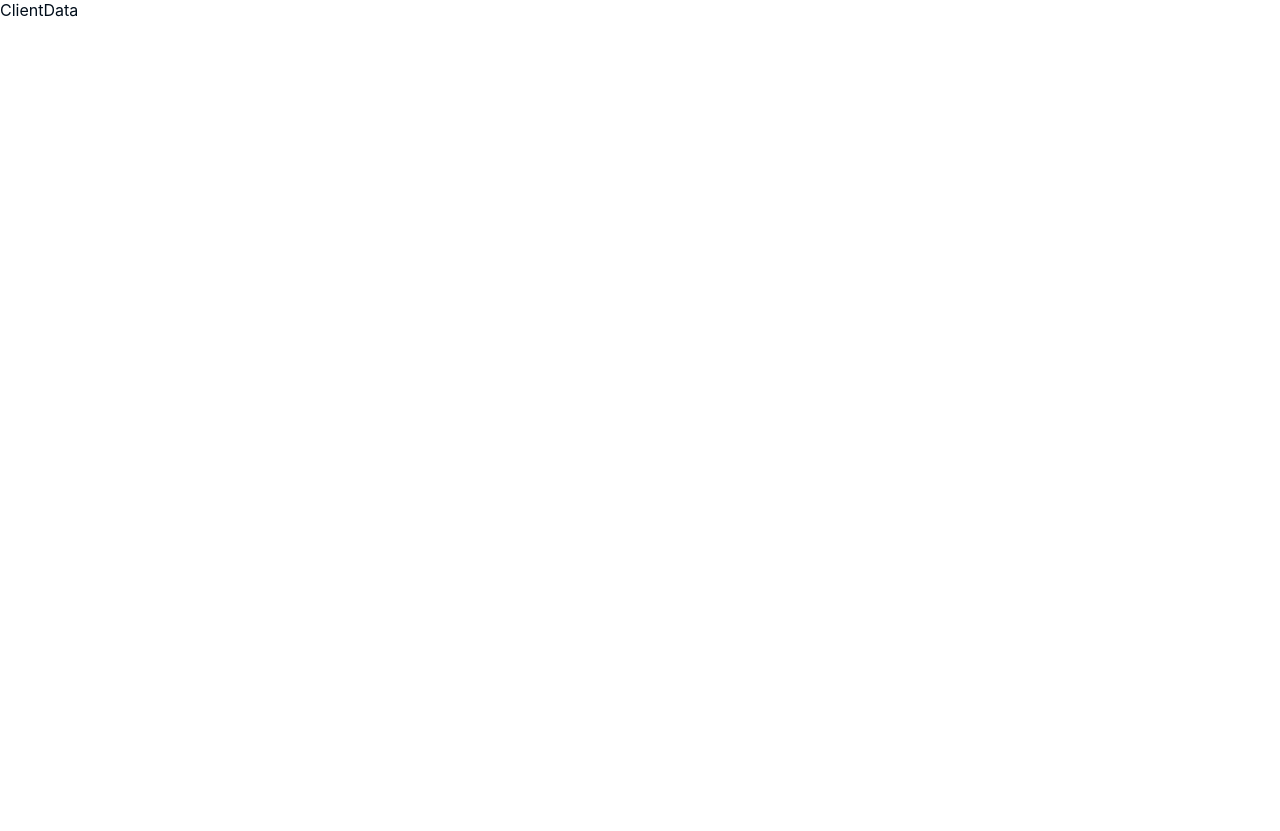
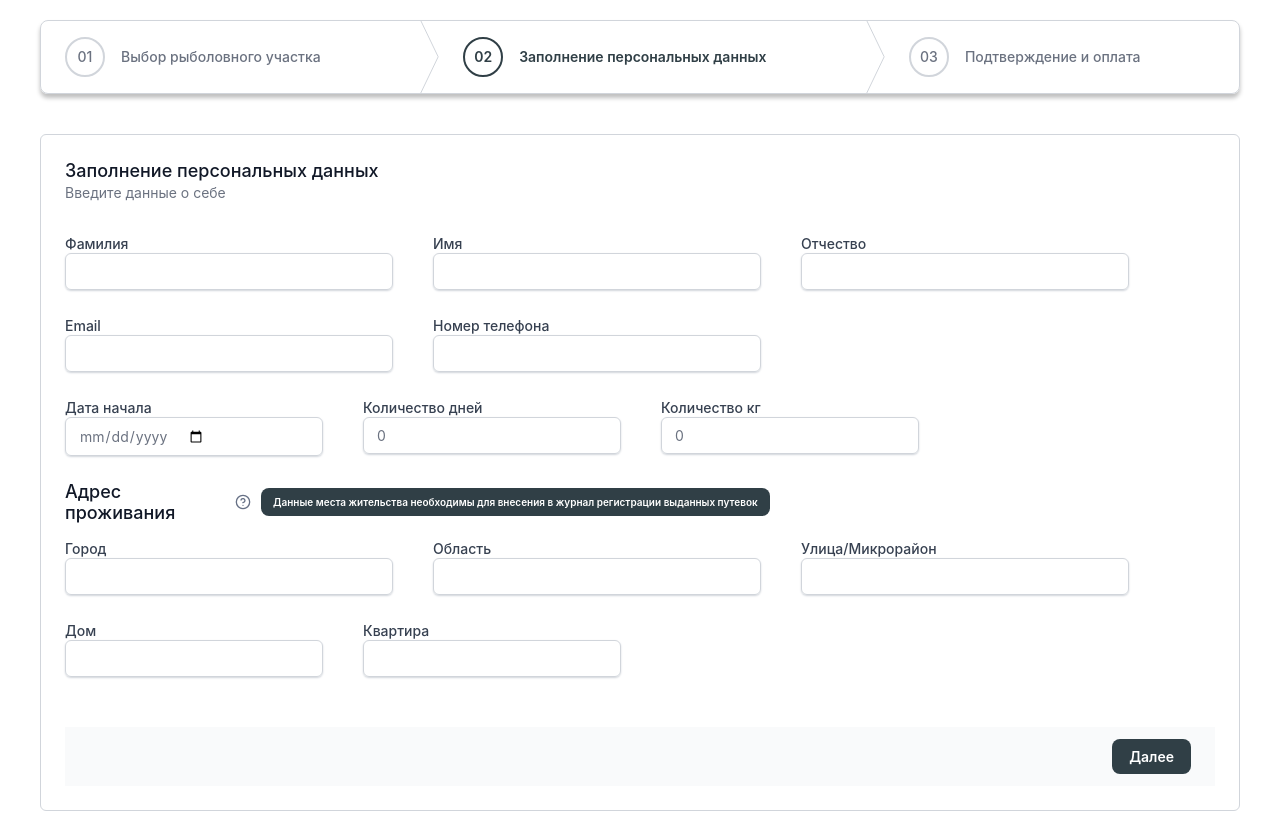
Before and after one commit to Ltsoy1120/poymay, a React (Create React App) app: page /online-buy-fishing/client-data in a window 1280 px wide. Before the commit the page ends 800 px from the top, so only its background shows below. Built offline with nearby package versions, Linux system fonts and the light colour scheme.

Commit message:
Заполнение персональных данных

```diff
--- /dev/null
+++ b/src/components/Input/index.tsx
@@ -0,0 +1,43 @@
+import React from "react"
+import "./style.scss"
+
+interface InputProps {
+  label: string
+  name: string
+  type?: "text" | "number" | "tel" | "date"
+  disabled?: boolean
+  autoFocus?: boolean
+  value: string
+  onChange: () => void
+  width?: number
+}
+const Input = ({
+  label,
+  name,
+  type,
+  disabled,
+  autoFocus,
+  value,
+  onChange,
+  width
+}: InputProps) => {
+  return (
+    <div className="input">
+      <label htmlFor={name}>{label}</label>
+      <input
+        id={name}
+        name={name}
+        type={type ?? "text"}
+        className="input"
+        required
+        disabled={disabled}
+        autoFocus={autoFocus}
+        value={value}
+        onChange={onChange}
+        style={{ width }}
+      />
+    </div>
+  )
+}
+
+export default Input
--- /dev/null
+++ b/src/components/Input/style.scss
@@ -0,0 +1,19 @@
+@import "../../assets/scss/bundle.scss";
+
+.input {
+  label {
+    @include Typography($font-size-3, 500, $color-gray-700);
+    margin-bottom: 9px;
+  }
+  input {
+    display: flex;
+    width: 300px;
+    padding: 9px 13px;
+    align-items: center;
+    align-self: stretch;
+    @include Typography($font-size-3, 400, $color-gray-500);
+    border-radius: 6px;
+    border: 1px solid #d1d5db;
+    box-shadow: 0px 1px 2px 0px $color-gray-300;
+  }
+}
--- /dev/null
+++ b/src/components/TitlePage/index.tsx
@@ -0,0 +1,15 @@
+interface TitlePageProps {
+  title: string
+  subTitle?: string
+}
+
+const TitlePage = ({ title, subTitle }: TitlePageProps) => {
+  return (
+    <div className="title-page">
+      <h1>{title}</h1>
+      <p>{subTitle}</p>
+    </div>
+  )
+}
+
+export default TitlePage
--- /dev/null
+++ b/src/containers/Form/index.tsx
@@ -0,0 +1,129 @@
+import React, { useState } from "react"
+import Input from "../../components/Input"
+import TitlePage from "../../components/TitlePage"
+import { ClientDTO } from "../../models/client"
+import "./style.scss"
+
+const Form = () => {
+  const [state, setState] = useState<ClientDTO>({
+    surname: "",
+    name: "",
+    patronymic: "",
+    email: "",
+    phone: "",
+    startDate: new Date(),
+    amountDays: 0,
+    weight: 0,
+    address: { city: "", region: "", street: "", house: "", apartment: "" }
+  })
+  return (
+    <form className="form">
+      <div className="row">
+        <Input
+          label="Фамилия"
+          name="surname"
+          autoFocus
+          value={state.surname}
+          onChange={() => {}}
+        />
+        <Input label="Имя" name="name" value={state.name} onChange={() => {}} />
+        <Input
+          label="Отчество"
+          name="patronymic"
+          value={state.patronymic}
+          onChange={() => {}}
+        />
+      </div>
+      <div className="row">
+        <Input
+          label="Email"
+          name="email"
+          value={state.email}
+          onChange={() => {}}
+        />
+        <Input
+          label="Номер телефона"
+          name="phone"
+          type="tel"
+          value={state.phone}
+          onChange={() => {}}
+        />
+      </div>
+      <div className="row">
+        <Input
+          label="Дата начала"
+          type="date"
+          name="startDate"
+          value={""}
+          onChange={() => {}}
+          width={230}
+        />
+        <Input
+          label="Количество дней"
+          name="amountDays"
+          type="number"
+          value={String(state.amountDays)}
+          onChange={() => {}}
+          width={230}
+        />
+        <Input
+          label="Количество кг"
+          name="weight"
+          value={String(state.weight)}
+          onChange={() => {}}
+          width={230}
+        />
+      </div>
+      <div className="address-title">
+        <h2>Адрес проживания</h2>
+        <img
+          className="icon"
+          src="/static/images/help-circle.svg"
+          alt="help-icon"
+        />
+        <div className="help-content" style={{ display: "block" }}>
+          Данные места жительства необходимы для внесения в журнал регистрации
+          выданных путевок
+        </div>
+      </div>
+      <div className="row">
+        <Input
+          label="Город"
+          name="city"
+          value={state.address.city}
+          onChange={() => {}}
+        />
+        <Input
+          label="Область"
+          name="region"
+          value={state.address.region}
+          onChange={() => {}}
+        />
+        <Input
+          label="Улица/Микрорайон"
+          name="street"
+          value={state.address.street}
+          onChange={() => {}}
+        />
+      </div>
+      <div className="row">
+        <Input
+          label="Дом"
+          name="house"
+          value={state.address.house}
+          onChange={() => {}}
+          width={230}
+        />
+        <Input
+          label="Квартира"
+          name="apartment"
+          value={state.address.apartment}
+          onChange={() => {}}
+          width={230}
+        />
+      </div>
+    </form>
+  )
+}
+
+export default Form
--- /dev/null
+++ b/src/containers/Form/style.scss
@@ -0,0 +1,33 @@
+@import "../../assets/scss/bundle.scss";
+
+.form {
+  margin: 30px 0 50px;
+  .row {
+    width: 100%;
+    display: flex;
+    gap: 40px;
+    margin-bottom: 25px;
+  }
+  .address-title {
+    display: flex;
+    align-items: center;
+    gap: 10px;
+    margin-bottom: 15px;
+    h2 {
+      width: 160px;
+      @include Typography($font-size-1, 500, $color-gray-900);
+    }
+    .icon {
+      width: 16px;
+      height: 16px;
+    }
+    .help-content {
+      padding: 8px 12px;
+      border-radius: $border-radius;
+      background: $color-gray-600;
+      @include Typography(10px, 600, $color-white);
+
+      color: $color-white;
+    }
+  }
+}
--- /dev/null
+++ b/src/models/client.ts
@@ -0,0 +1,19 @@
+export interface ClientDTO {
+  surname: string
+  name: string
+  patronymic: string
+  email: string
+  phone: string
+  startDate: Date
+  amountDays: number
+  weight: number
+  address: AddressDTO
+}
+
+export interface AddressDTO {
+  city: string
+  region: string
+  street: string
+  house: string
+  apartment: string
+}
--- a/src/pages/ClientData/index.tsx
+++ b/src/pages/ClientData/index.tsx
@@ -1,7 +1,26 @@
 import React from "react"
+import Button from "../../components/Button"
+import TitlePage from "../../components/TitlePage"
+import Form from "../../containers/Form"
+import Steps from "../../containers/Steps"
+import { steps } from "../../data"
 
 const ClientData = () => {
-  return <div>ClientData</div>
+  return (
+    <div className="wrapper">
+      <Steps steps={steps} />
+      <div className="main">
+        <TitlePage
+          title="Заполнение персональных данных"
+          subTitle="Введите данные о себе"
+        />
+        <Form />
+        <div className="main__footer">
+          <Button>Далее</Button>
+        </div>
+      </div>
+    </div>
+  )
 }
 
 export default ClientData
--- a/src/pages/FishingGrounds/index.tsx
+++ b/src/pages/FishingGrounds/index.tsx
@@ -1,6 +1,7 @@
 import { useEffect, useState } from "react"
 import { useLocation } from "react-router-dom"
 import Button from "../../components/Button"
+import TitlePage from "../../components/TitlePage"
 import FishingCards from "../../containers/FishingCards"
 import FishingSelect from "../../containers/FishingSelect"
 import Steps from "../../containers/Steps"
@@ -23,17 +24,17 @@ const FishingGrounds = () => {
   const regions: string[] = getRegionsArr(fishingData)
 
   useEffect(() => {
-    // dispatch(getRegions())
+    dispatch(getRegions())
   }, [])
 
   return (
     <div className="wrapper">
       <Steps steps={steps} />
       <div className="main">
-        <div className="main__header">
-          <h1>Выбор рыболовного участка</h1>
-          <p>Выберите область, водоём и участок</p>
-        </div>
+        <TitlePage
+          title="Выбор рыболовного участка"
+          subTitle="Выберите область, водоём и участок"
+        />
         <FishingSelect
           title="Область"
           options={regions}
```
Also changed, not shown: public/static/images/Content.png (added), public/static/images/help-circle.svg (added).
